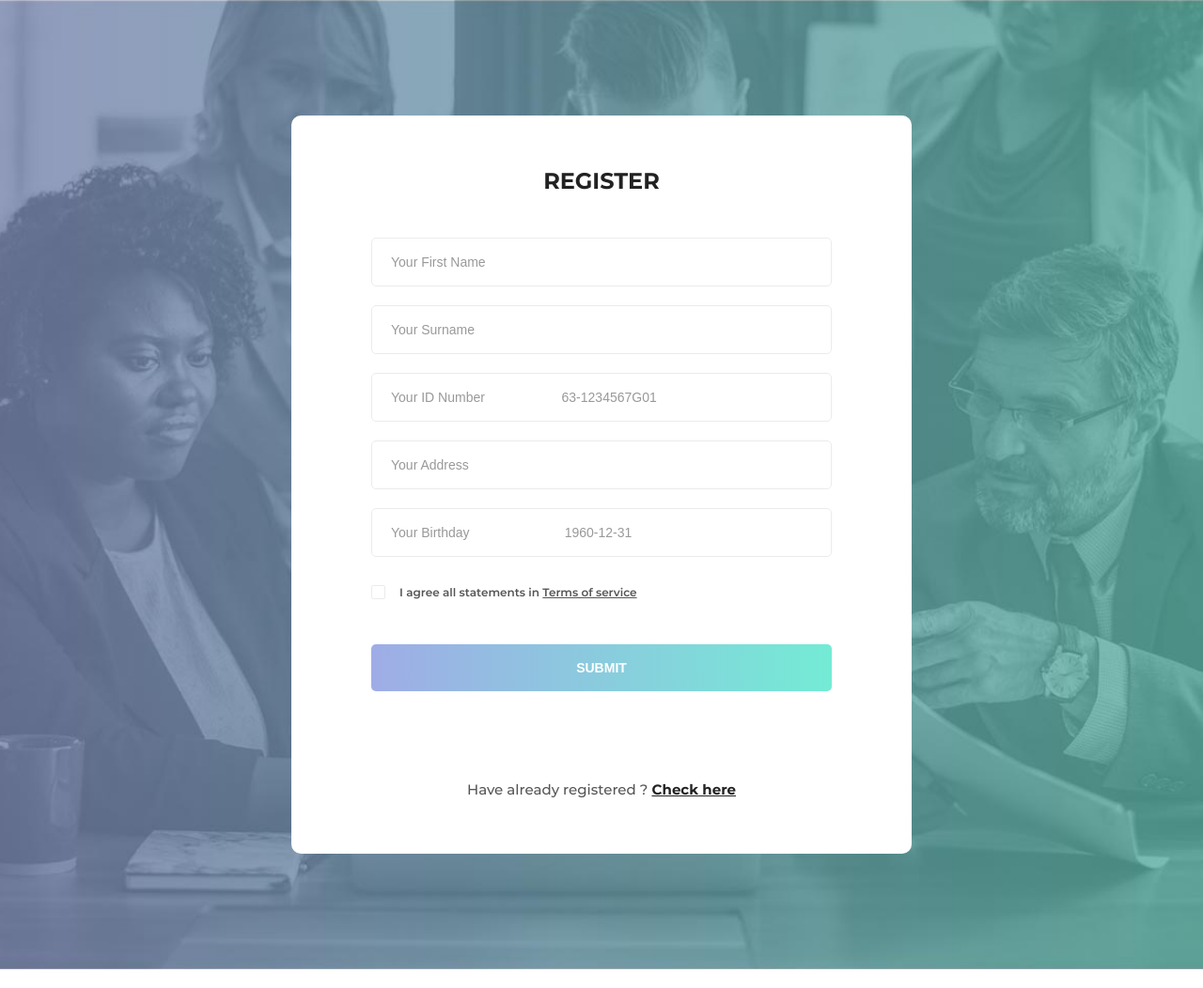
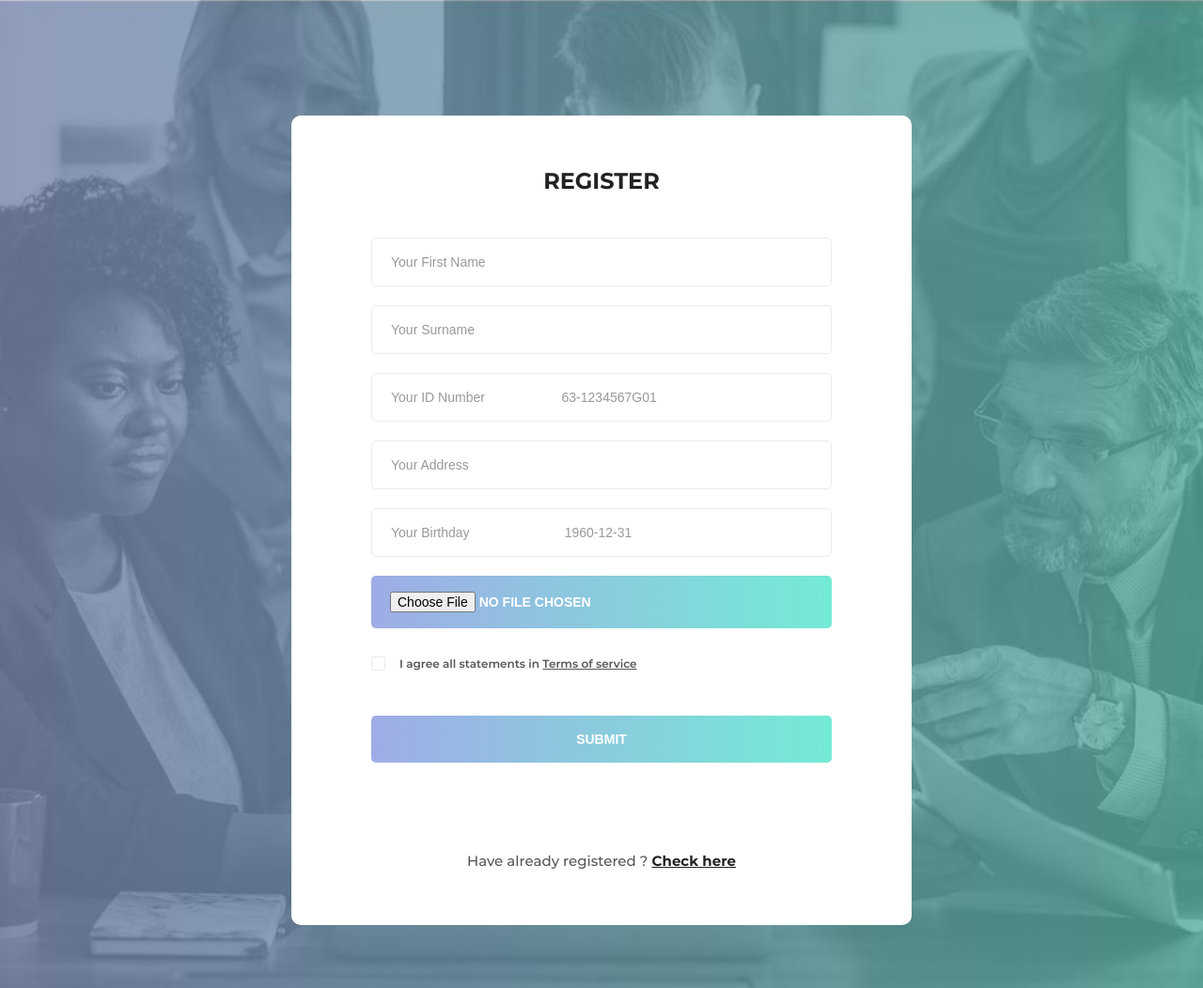
Before and after one commit to tigerenasheMsu/software_engineering_group_c, a Django app: page / in a window 1280 px wide. Shown: the top 1052 px of the page at 94% size. Run offline with Django 4.2, Linux system fonts and the light colour scheme.

Commit message:
Adding the image upload function

```diff
--- a/voters_registration/templates/voters_registration/registration.html
+++ b/voters_registration/templates/voters_registration/registration.html
@@ -38,6 +38,9 @@
                         <div class="form-group">
                             <input type="text" class="form-input" name="name" id="name" placeholder="Your Birthday                          1960-12-31"/>
                         </div>
+                        <div class="form-group">
+                            <input class="form-submit" class="file-upload-input" type="file" onchange="readURL(this)" accept="Image/*" placeholder="Scanned ID"/>
+                        </div>
 
                         <div class="form-group">
                             <input type="checkbox" name="agree-term" id="agree-term" class="agree-term" />
```
